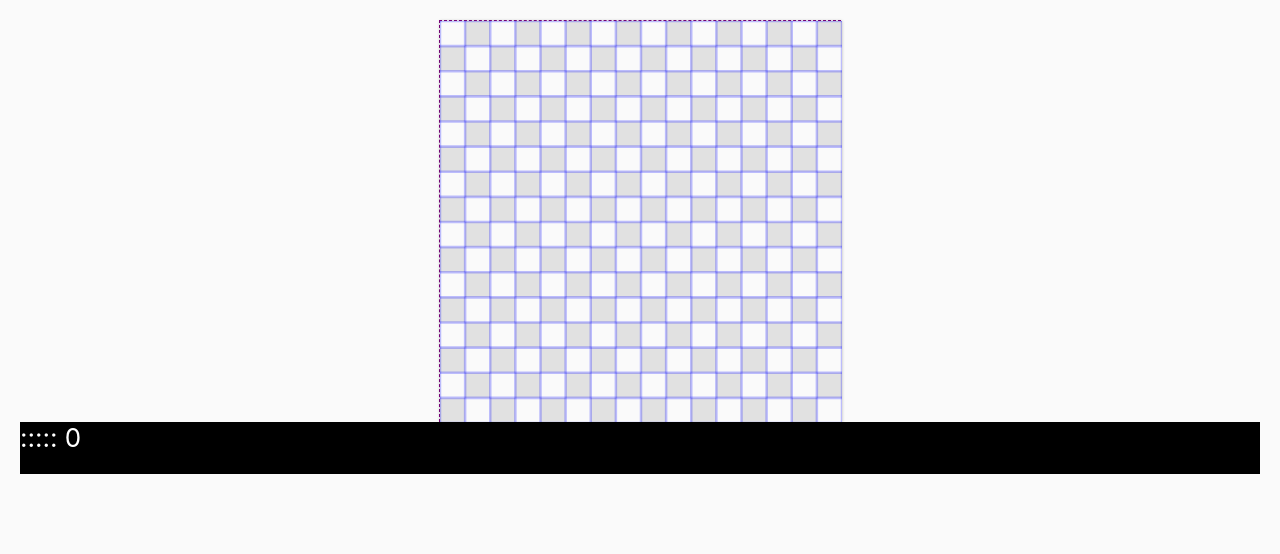
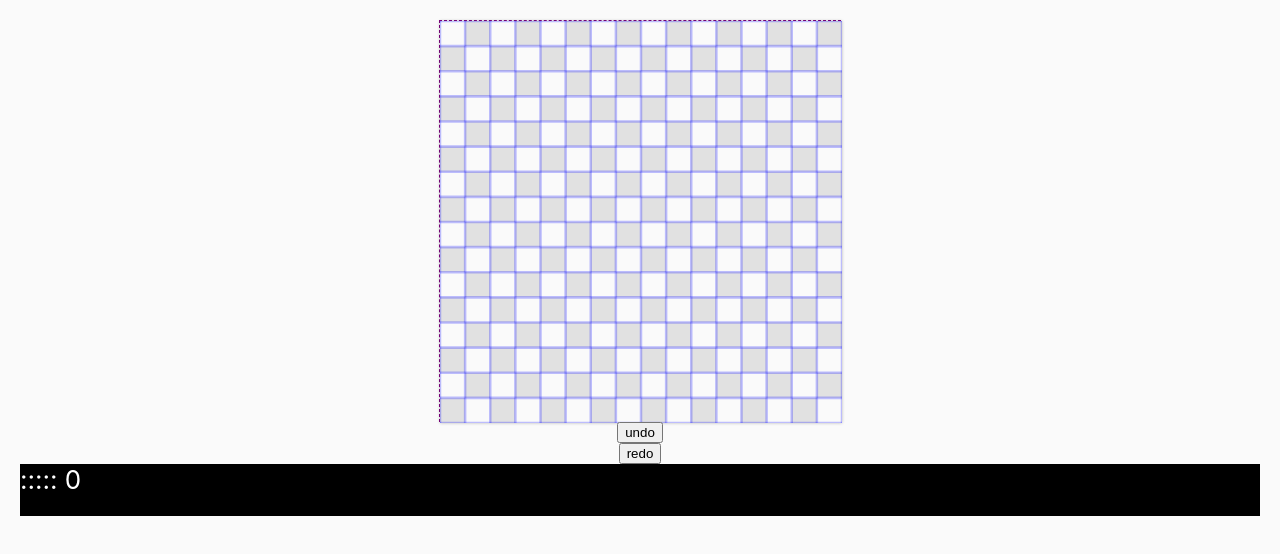
Before and after one commit to georgeolee/map-e, a React (Create React App) app: page / in a window 1280 px wide. Shown: the top 554 px of the page. Built offline with nearby package versions, Linux system fonts and the light colour scheme.

Commit message:
adds undo / redo functionality

```diff
--- a/src/App.js
+++ b/src/App.js
@@ -84,7 +84,7 @@ function App() {
       if(count > 1) appPointer.p5Ignore = true;
 
       //flag touch device, for ignoring hover etc.
-      flags.isTouch = true;   // for p5
+      flags.isTouch.raise();   // for p5
       document.documentElement.classList.add('touch-device'); //  for css
     }
 
@@ -161,6 +161,33 @@ function App() {
         }
 
       }}
+
+      onKeyDown={e=>{
+
+        if(!(e.ctrlKey || e.metaKey)) return;
+
+        let action;
+
+        const actions = {
+          undo : () => flags.undo.raise(),
+          redo : () => flags.redo.raise(),
+        }
+
+        if(e.key === 'z'){
+          action = e.shiftKey ? actions.redo : actions.undo;
+        }
+
+        else if(e.key === 'y'){
+          action = actions.redo;
+        }
+
+        if(action){
+          action?.();
+          e.preventDefault();
+        }
+      }}
+
+      tabIndex={0}
       >
 
 
@@ -204,6 +231,13 @@ function App() {
 
       ></div>
 
+      <button
+        onClick={()=>flags.undo.raise()}
+      >undo</button>
+
+      <button
+        onClick={()=>flags.redo.raise()}
+      >redo</button>
       <div
         id='touch-status'
         style={{backgroundColor:'black',color:'white',minHeight:'2em',width:'100%'}}
--- a/src/TouchHandler.js
+++ b/src/TouchHandler.js
@@ -7,11 +7,10 @@ export class TouchHandler{
 
     emulatePointer;
 
-    threshold;
-
+    //gesture events
     onPinchZoom2F;
+    onPinchZoomFinish2F
     onSwipe2F;
-
     onTouchCountChange;
 
     cleanup;
@@ -19,12 +18,10 @@ export class TouchHandler{
     log;    // print stuff for debugging on mobile
 
 
-    //work on this
     zoomStartDist;
     zoomStarted;
-    onPinchZoomFinish2F
 
-    zoomPoints;
+
 
     constructor(){
 
@@ -33,12 +30,6 @@ export class TouchHandler{
 
 
         this.emulatePointer = true;
-
-        this.threshold = {
-            pinch : 0,
-            swipe : 0,
-            rotate : 0,
-        }
 
         this.cleanup = [];
 
@@ -51,6 +42,7 @@ export class TouchHandler{
 
     attach(element){
 
+        //create bound version of handler function so 'this' refers to TH instance instead of element that the event listener is attached to
 
         const boundStart = this.handleTouchStart.bind(this);
         const boundMove = this.handleTouchMove.bind(this);
@@ -62,13 +54,6 @@ export class TouchHandler{
         element.addEventListener('touchend', boundEnd);
         element.addEventListener('touchcancel', boundEnd);
 
-        //WEIRD THIS STUFF GOING ON - use bound function?
-
-        // element.addEventListener('touchstart', this.handleTouchStart);
-        // element.addEventListener('touchmove', this.handleTouchMove);
-        // element.addEventListener('touchend', this.handleTouchEnd);
-        // element.addEventListener('touchcancel', this.handleTouchEnd);
-
         this.cleanup.push(
             () => element.removeEventListener('touchstart', boundStart),
             () => element.removeEventListener('touchmove', boundMove),
@@ -77,12 +62,8 @@ export class TouchHandler{
         );
     }
 
-    // detach(element){
+    //remove all registered event listeners
     detach(){
-        // element.removeEventListener('touchstart', this.handleTouchStart);
-        // element.removeEventListener('touchmove', this.handleTouchMove);
-        // element.removeEventListener('touchend', this.handleTouchEnd);
-        // element.removeEventListener('touchcancel', this.handleTouchEnd);
 
         for(const fn of this.cleanup){
             fn?.();
@@ -102,10 +83,6 @@ export class TouchHandler{
                 break;
 
             case 2:
-
-                //zoom start dist MOVED to process2TouchMove
-
-                this.log='2222222222222222222 START'
                 break;
 
             default:
@@ -115,8 +92,7 @@ export class TouchHandler{
         //add touch point to cache
         for(const t of e.changedTouches){
 
-            // shallow copy of original touch obj, so can compare old position after move
-            // using for...in bc seems like property spread ({...t}) only works for object literals ?
+            // shallow copy of original touch obj, for comparing position pre & post move
             const cp = {};
             for(const p in t){
                 cp[p] = t[p];
@@ -192,7 +168,7 @@ export class TouchHandler{
     }
 
     process1TouchMove(e){
-        //just leave 1 touch handling to pointer events for now
+        //if 1 touch handling isn't managed by pointer events, do it here
         this.log = '1touch'
     }
 
@@ -215,53 +191,28 @@ export class TouchHandler{
         //dot product of motion vectors
         const dot = d1.x * d2.x + d1.y * d2.y;
 
-        // moving in opposite directions (ish, diff > 90º )
-        if(dot < 0){
-
-
-            ///TEST
+        // moving in opposite directions (ish, diff >= 90º )
+        if(dot <= 0){
 
             //initial touch point dist ; for pinch zoom
 
+            const touchPointDist = Math.sqrt((t1.clientX - t2.clientX)**2 + (t1.clientY - t2.clientY)**2);
+
             if(!this.zoomStarted){
-                this.zoomStartDist = Math.sqrt((t1.clientX - t2.clientX)**2 + (t1.clientY - t2.clientY)**2);
+                this.zoomStartDist = touchPointDist
 
                 //flag zoom start
                 this.zoomStarted = true;
             }
 
             else{
-                //distance between touch points
-                const currentTouchDist = Math.sqrt((t1.clientX - t2.clientX)**2 + (t1.clientY - t2.clientY)**2);
-
-
-                const zoomFactor = currentTouchDist / this.zoomStartDist;
-
+                const zoomFactor = touchPointDist / this.zoomStartDist;
                 this.handle2TouchPinchZoom(zoomFactor);
             }
 
-
-
-
-            ///END TEST
-
-
-
-
-            //current x, y dist between points
-            // const dist = this.getClientDelta(t1, t2);
-
-            //cached x, y dist between points
-            // const distPrev = this.getClientDelta(t1Prev, t2Prev);
-
-            //change in (squared) straight line dist between points
-            //  >   need this bc dot product alone doesn't say if points are moving closer together or further apart, only that directions are opposite each other
-            // const sqDistDelta = (dist.x**2 + dist.y**2) - (distPrev.x**2 + distPrev.y**2);
-
-            // this.handle2TouchPinchZoom(sqDistDelta);
         }
 
-        // moving in same direction (ish, diff <= 90º )
+        // moving in same direction (ish, diff < 90º )
         else{
             this.handle2TouchSwipe(d1, d2);
         }
@@ -286,24 +237,9 @@ export class TouchHandler{
     }
 
 
-    getSqDist(x0, y0, x1, y1){
-        return (x0 - x1)**2 + (y0 - y1)**2;
-    }
-
-    //TODO - change this ; instead of delta dist between movement events,  do current touch dist / touch dist at pinch start
     handle2TouchPinchZoom(zoomFactor){
 
-        //  crosses threshold?
-        // if(Math.abs(zoomFactor) < this.threshold.pinch) return;
-
-
         this?.onPinchZoom2F(zoomFactor);
-
-        // const zoomDelta = Math.sign(sqDistDelta)*Math.sqrt(Math.abs(sqDistDelta));
-
-
-
-        // this?.onPinchZoom2F(zoomDelta);
 
         this.log = `2pinch\tfactor: ${zoomFactor}`
     }
@@ -322,14 +258,10 @@ export class TouchHandler{
         }
 
 
-        //do some kind of threshold check
+        //do some kind of threshold check?
 
         this?.onSwipe2F(meanDelta.x, meanDelta.y);
 
         this.log = `2swipe\tx: ${meanDelta.x}\ty: ${meanDelta.y}`
     }
-
-    handle2TouchRotate(e){
-        this.log = '2rotate'
-    }
 }
--- a/src/refactor/History.js
+++ b/src/refactor/History.js
@@ -1,3 +1,4 @@
+import { clip } from "./globals";
 
 export class History{
 
@@ -44,9 +45,11 @@ export class History{
      * @param {number} n number of steps to traverse
      */
     step(n){
-        this.currentIndex = Math.min(this.steps.length - 1, Math.max(this.currentIndex + n));
+
+        this.currentIndex = clip(this.currentIndex + n, 0, this.steps.length - 1);
+        console.log(this.currentIndex)
         this.image.loadPixels();
-        this.pixelArraySet(this.pImage.pixels, this.steps[this.currentIndex]);
+        this.pixelArraySet(this.image.pixels, this.steps[this.currentIndex]);
         this.image.updatePixels();
 
         // recolor
--- a/src/refactor/globals.js
+++ b/src/refactor/globals.js
@@ -26,21 +26,40 @@ export const appPointer = {
 
 }
 
+class Flag{
+
+    raised;
+    sticky;
+
+    constructor(isRaised, isSticky = false){
+        this.raised = isRaised;
+        this.sticky = isSticky;
+    }
+
+    raise(){
+        this.raised = true;
+    }
+
+    lower(){
+        this.raised = false;
+    }
+}
+
 export const flags = {
-    export : false,
-    recolor : false,
-    loadEmpty : false,
-    loadURL : false,
-    loadBackgroundURL : false,
-    undo : false,
-    redo : false,
+    export : new Flag(false),
+    recolor : new Flag(false),
+    loadEmpty : new Flag(false),
+    loadURL : new Flag(false),
+    loadBackgroundURL : new Flag(false),
+    undo : new Flag(false),
+    redo : new Flag(false),
 
-    bakeBackgroundOpacity : false,
-    dirtyBackground : false,
+    bakeBackgroundOpacity : new Flag(false),
+    dirtyBackground : new Flag(false),
 
-    createCheckerboard : false,
+    createCheckerboard : new Flag(false),
 
-    isTouch : false,
+    isTouch : new Flag(false, true),
 }
 
 export const settings = {
--- a/src/refactor/sketch.js
+++ b/src/refactor/sketch.js
@@ -88,35 +88,6 @@ export function sketch(p){
 
     }
 
-    //just for testing
-    p.keyPressed = function(){
-
-        let amt = 5;
-
-        switch(p.key){
-
-            case 'o':
-                settings.scroll.x += amt;
-                break;
-
-            case 'p':
-                settings.scroll.x -= amt;
-                break;
-
-            case 'k':
-                settings.scroll.y += amt;
-                break;
-
-            case 'l':
-                settings.scroll.y -= amt;
-                break;
-
-            default:
-                break;
-        }
-
-
-    }
 
     p.draw = function(){
         handleFlags();
@@ -149,11 +120,22 @@ export function sketch(p){
     }
 
     function handleFlags(){
+
+        if(flags.undo.raised){
+            history.step(-1);
+        }
+        if(flags.redo.raised){
+            history.step(1);
+        }
         //emap create / load / export
 
         //background load
 
         //observer disconnect?
+
+        for(const f in flags){
+            if(!flags[f].sticky) flags[f].lower();
+        }
     }
 
     function drawEmap(){
```
